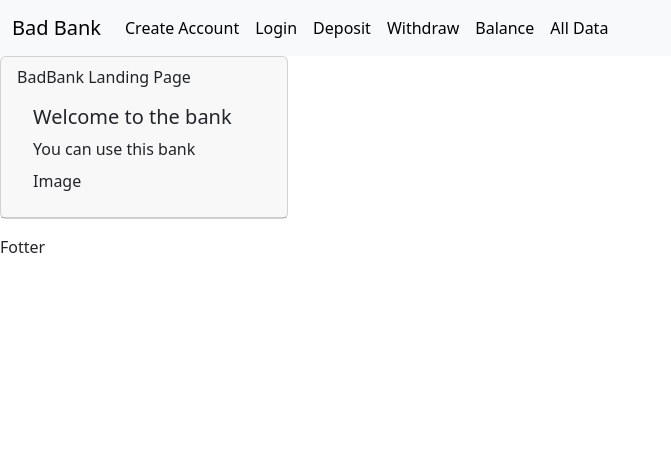
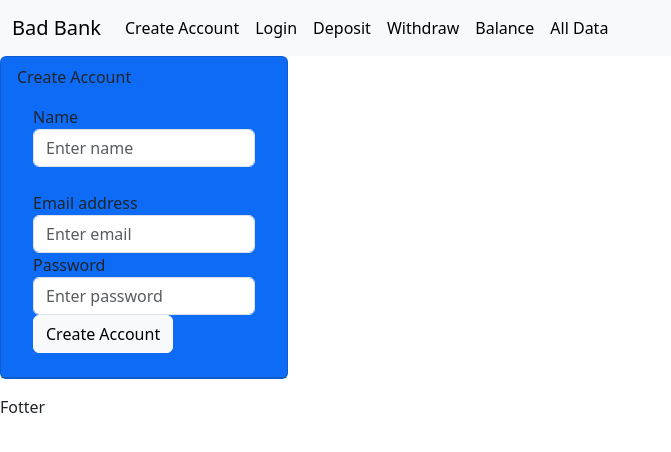
Before and after one commit to siegfriedLearn/BadBank, a React (Vite) app: page /createaccount in a window 1280 px wide. Shown: the top 452 px of the page, without its empty margins (0-671 px from the left). Built offline with nearby package versions, Linux system fonts and the light colour scheme.

Commit message:
Se agrega formulario registro usuarios

```diff
--- a/src/components/Nav.jsx
+++ b/src/components/Nav.jsx
@@ -4,7 +4,7 @@
   return (
     <nav className="navbar navbar-expand-lg bg-body-tertiary">
       <div className="container-fluid">
-        <Link className="navbar-brand" to={"/home"}>
+        <Link className="navbar-brand" to={"/"}>
           Bad Bank
         </Link>
         <button
--- a/src/main.jsx
+++ b/src/main.jsx
@@ -7,7 +7,7 @@
 
 ReactDOM.createRoot(document.getElementById("root")).render(
   <React.StrictMode>
-    <UserContext.Provider value={{ name: "Carlos" }}>
+    <UserContext.Provider value={[]}>
       <RouterProvider router={router} />
     </UserContext.Provider>
   </React.StrictMode>
--- a/src/pages/CreateAccount.jsx
+++ b/src/pages/CreateAccount.jsx
@@ -1,13 +1,64 @@
-import { Card } from "../components/Card"
+import { useContext, useState } from "react";
+import { UserContext } from "../main";
+import { Card } from "../components/Card";
 
 export const CreateAccount = () => {
+  const [show, setShow] = useState(true);
+  const [status, setStatus] = useState("");
+  const [name, setName] = useState("");
+  const [email, setEmail] = useState("");
+  const [password, setPassword] = useState("");
+  const ctx = useContext(UserContext);
+
+  function validate(field, label){
+      if(!field){
+        setStatus(`Error ${label}`);
+        setTimeout(()=> setStatus('',3000));
+        return false;
+      }
+      return true;
+  }
+
+  function handleCreate(){
+    console.log(name, email, password);
+    if(!validate(name, 'name')) return;
+    if(!validate(email, 'email')) return;
+    if(!validate(password, 'password')) return;
+    console.log(ctx)
+    ctx.push({name, email, password, balance:100});
+    setShow(false);
+  }
+
+  function clearForm(){
+    setName('');
+    setEmail('');
+    setPassword('');
+    setShow(true);
+  }
+
   return (
     <Card
-    txtcolor="color"
-    header="BadBank Landing Page"
-    title="Welcome to the bank"
-    text="You can use this bank"
-    body="Image"
+      bgcolor="primary"
+      txtcolor="color"
+      header="Create Account"
+      status={status}
+
+      body={show ?
+      <>
+      Name<br/>
+      <input type="input" className="form-control" id="name" placeholder="Enter name" value={name} onChange={e => setName(e.currentTarget.value)}/>
+      <br/>
+      Email address<br/>
+      <input type="input" className="form-control" id="email" placeholder="Enter email" value={email} onChange={e => setEmail(e.currentTarget.value)}/>
+      Password<br/>
+      <input type="password" className="form-control" id="password" placeholder="Enter password" value={password} onChange={e => setPassword(e.currentTarget.value)}/>
+      <button type="submit" className="btn btn-light" onClick={handleCreate}>Create Account</button>
+      <br />
+      </> :
+      <>
+      <h5>Success</h5>
+      <button type="submit" className="btn btn-light" onClick={clearForm}>Add another account</button>
+      </>}
     />
-  )
-}
+  );
+};
--- a/src/pages/Home.jsx
+++ b/src/pages/Home.jsx
@@ -6,11 +6,12 @@
   return (
 
     <Card
-    txtcolor="color"
-    header="BadBank Landing Page"
-    title="Welcome to the bank"
-    text="You can use this bank"
-    body="Image"
+      bgcolor="primary"
+      txtcolor="color"
+      header="Bad Bank Landing Page"
+      title="Welcome to the bank"
+      text="You can use this bank"
+      body="Image"
     />
   )
 }
--- a/src/router/index.jsx
+++ b/src/router/index.jsx
@@ -18,7 +18,7 @@
     children: [
       {
         //index: true,
-        path: "/home",
+        path: "/",
         element: <Home />,
 
       },
```
